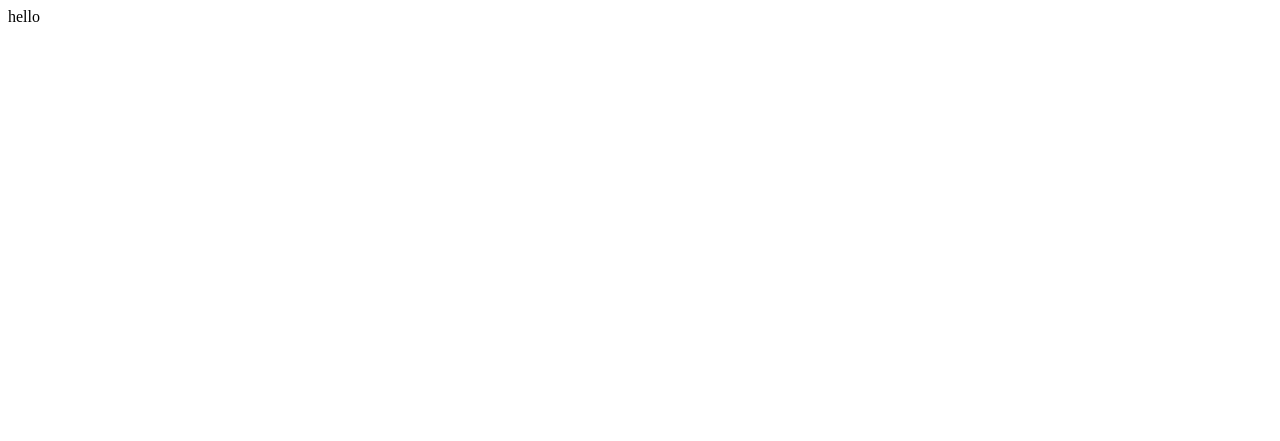
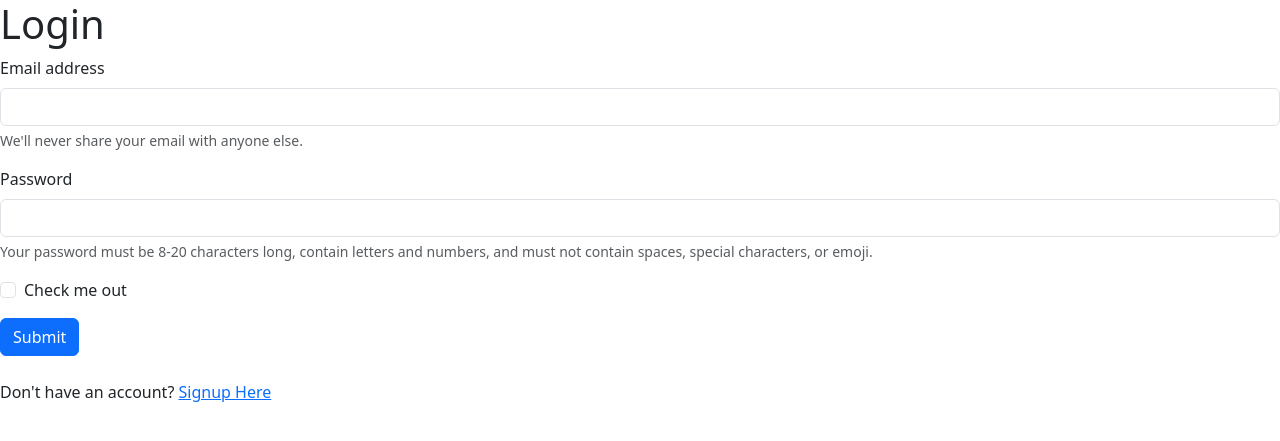
Before and after one commit to ImHimanshuAnand/B9IS123_2324_TMD2, a Flask app: page /test in a window 1280 px wide. Before the commit the part shown is almost empty. Shown: the top 441 px of the page. Run offline with Flask 3, Linux system fonts and the light colour scheme.

Commit message:
Login page test

```diff
--- a/templates/login.html
+++ b/templates/login.html
@@ -1 +1,35 @@
-<p>hello</p>
+<!DOCTYPE html>
+<html lang="en">
+    <head>
+        <meta charset="UTF-8">
+        <meta name="viewport" content="width-device-width, initial-scale=1.0">
+        <link href="https://cdn.jsdelivr.net/npm/bootstrap@5.3.0-alpha1/dist/css/bootstrap.min.css" rel="stylesheet">
+        <title>Login</title>
+    </head>
+    <body>
+        <h1>Login</h1>
+        <form>
+            <div class="mb-3">
+              <label for="exampleInputEmail1" class="form-label">Email address</label>
+              <input type="email" class="form-control" id="exampleInputEmail1" aria-describedby="emailHelp">
+              <div id="emailHelp" class="form-text">We'll never share your email with anyone else.</div>
+            </div>
+            <div class="mb-3">
+                <label for="inputPassword5" class="form-label">Password</label>
+                <input type="password" id="inputPassword5" class="form-control" aria-describedby="passwordHelpBlock">
+                <div id="passwordHelpBlock" class="form-text">
+                  Your password must be 8-20 characters long, contain letters and numbers, and must not contain spaces, special characters, or emoji.
+                </div>
+            </div>
+            <div class="mb-3 form-check">
+              <input type="checkbox" class="form-check-input" id="exampleCheck1">
+              <label class="form-check-label" for="exampleCheck1">Check me out</label>
+            </div>
+            <button type="submit" class="btn btn-primary">Submit</button>
+          </form>
+            <br>
+
+            <P>Don't have an account? <a href="">Signup Here</a></P>
+        </form>
+    </body>
+</html>
```
